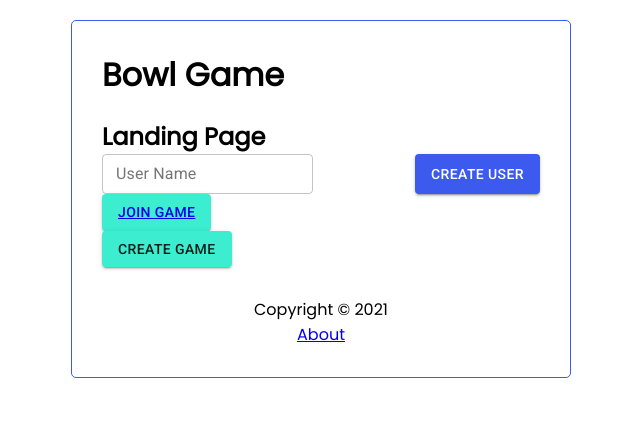
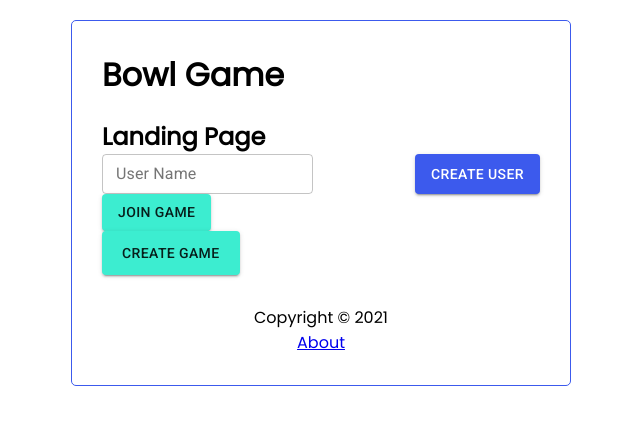
Before and after one commit to The-Code-Cupboard/bowl-game, a React (Create React App) app: page / in a window 1280 px wide. Shown: the top 424 px of the page, without its empty margins (319-959 px from the left). Built offline with nearby package versions, Linux system fonts and the light colour scheme; no server answers.

Commit message:
continuing to edit modal and surrounding styles

```diff
--- a/src/index.css
+++ b/src/index.css
@@ -32,6 +32,13 @@ body {
 .usernameBox {
   display: flex;
   justify-content: space-between;
+  align-items: center;
+}
+
+.buttons-centered {
+  display: flex;
+  flex-direction: column;
+  justify-content: center;
   align-items: center;
 }
 
--- a/src/views/Landing/CreateGameModal.js
+++ b/src/views/Landing/CreateGameModal.js
@@ -2,7 +2,7 @@ import React from "react";
 import { Link } from "react-router-dom";
 import { makeStyles } from "@material-ui/core/styles";
 import Modal from "@material-ui/core/Modal";
-import { TextField, Button, TableRow } from "@material-ui/core/";
+import { TextField, Button } from "@material-ui/core/";
 
 function getModalStyle() {
   return {
@@ -29,7 +29,7 @@ const useStyles = makeStyles((theme) => ({
       width: "100%",
     },
   },
-  flexJSB: {
+  flexJCSB: {
     display: "flex",
     flexDirection: "row",
     justifyContent: "space-between",
@@ -63,7 +63,7 @@ export default function CreateGameModal() {
       <p id="simple-modal-description">Test Modal Text</p>
       <form className={classes.root} noValidate autoComplete="off">
         <h3>Choose Team Names:</h3>
-        <div className={classes.flexJSB}>
+        <div className={classes.flexJCSB}>
           <TextField label="Team A Name" variant="outlined" />
           <TextField label="Team B Name" variant="outlined" />
         </div>
@@ -81,7 +81,7 @@ export default function CreateGameModal() {
           type="number"
         />
       </form>
-      <div className={classes.flexJSB}>
+      <div className={classes.flexJCSB}>
         <Button variant="outlined" color="primary" onClick={handleClose}>
           Cancel
         </Button>
@@ -97,12 +97,18 @@ export default function CreateGameModal() {
 
   return (
     <div>
-      <Button variant="contained" color="secondary" onClick={handleOpen}>
+      <Button
+        className={classes.root}
+        variant="contained"
+        color="secondary"
+        onClick={handleOpen}
+      >
         Create Game
       </Button>
       <Modal
         open={open}
         onClose={handleClose}
+        disableBackdropClick
         aria-labelledby="simple-modal-title"
         aria-describedby="simple-modal-description"
       >
--- a/src/views/Landing/Landing.js
+++ b/src/views/Landing/Landing.js
@@ -13,10 +13,14 @@ const Landing = ({ userId }) => {
     <div className="landing">
       <h2>Landing Page</h2>
       <UserNameBox onAdd={addUser} />
-      <Button variant="contained" color="secondary">
-        <Link to="/lobby">Join Game</Link>
-      </Button>
-      <CreateGameModal />
+      <div className="buttons centered">
+        <Link to="/lobby">
+          <Button variant="contained" color="secondary">
+            Join Game
+          </Button>
+        </Link>
+        <CreateGameModal />
+      </div>
     </div>
   );
 };
```
